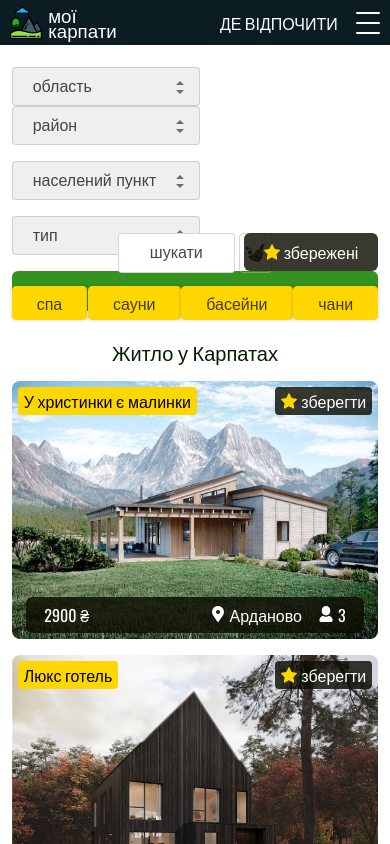
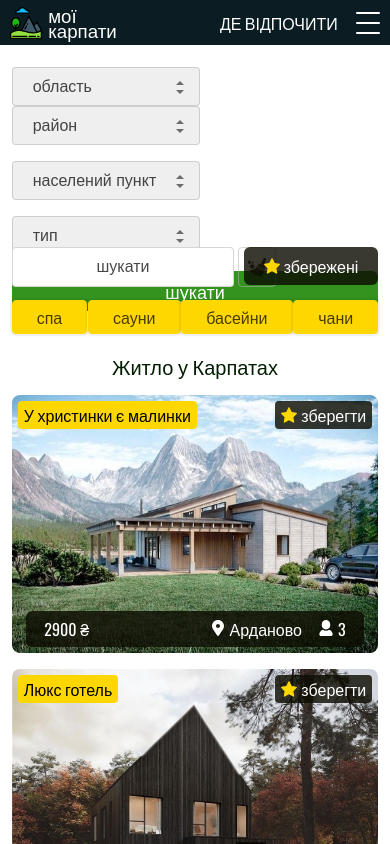
Before and after one commit to NazarHeletko/karpaty, a Next.js app: page /realty in a window 390 px wide. Shown: the top 844 px of the page. Built offline with nearby package versions, Linux system fonts and the light colour scheme; grey boxes are pictures that could not be loaded.

Commit message:
search city adddssdessrgrged

```diff
--- a/src/components/Page/RealtyPage/FilterRealty/FilterRealty.module.css
+++ b/src/components/Page/RealtyPage/FilterRealty/FilterRealty.module.css
@@ -192,7 +192,9 @@
     }
     .options {
         flex-wrap: wrap;
-
+    }
+    .search-input {
+        width: 58%;
     }
 }
 
@@ -215,8 +217,19 @@
         margin-top: 16px;
         text-align: center;
     }
+    .serch-favorite {
+        margin-top: 14px;
+    }
 }
 
+@media only screen and (max-width: 768px) {
+    .serch-favorite {
+        justify-content: flex-start;
+    }
+    .search-input {
+        width: 74%;
+    }
+}
 
 @media only screen and (max-width: 600px) {
     .search-btn {
@@ -239,10 +252,11 @@
     .custom-select {
         width: 48%;
     }
+    .search-input {
+        width: 72%;
+    }
 }
 
 @media only screen and (max-width: 500px) {
-    .relax a {
 
-    }
 }
```
